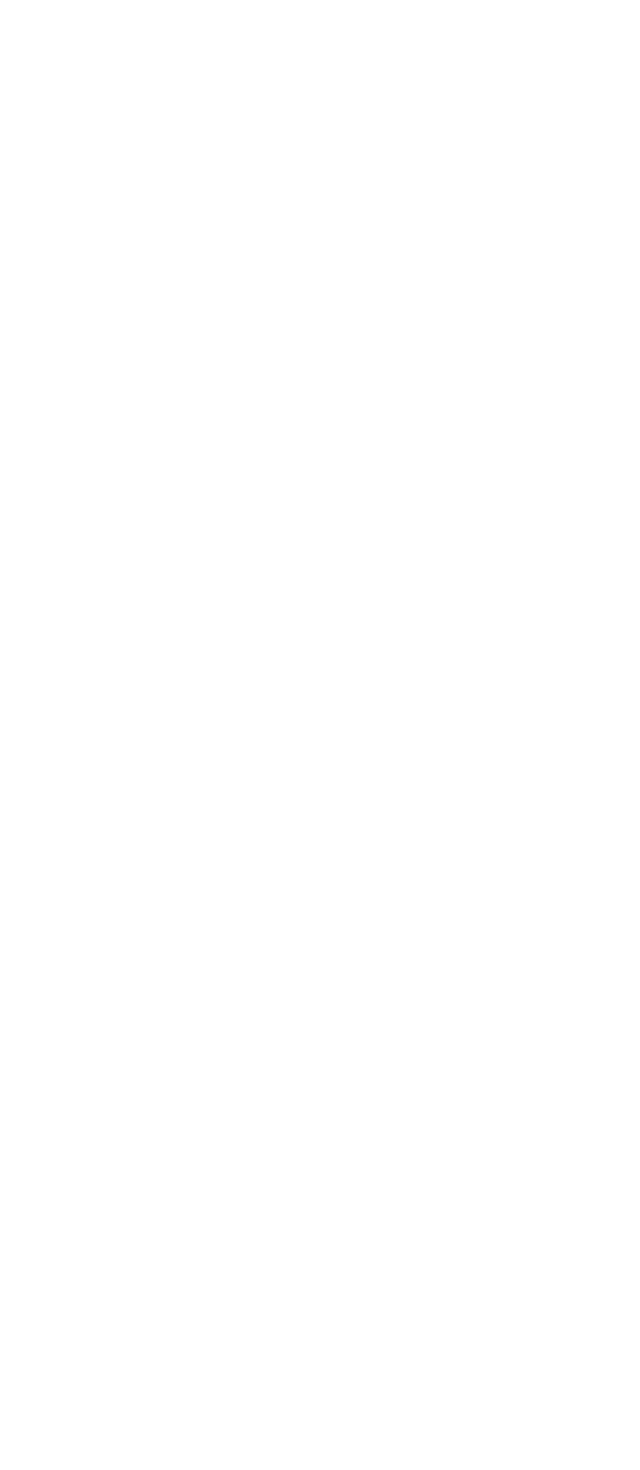
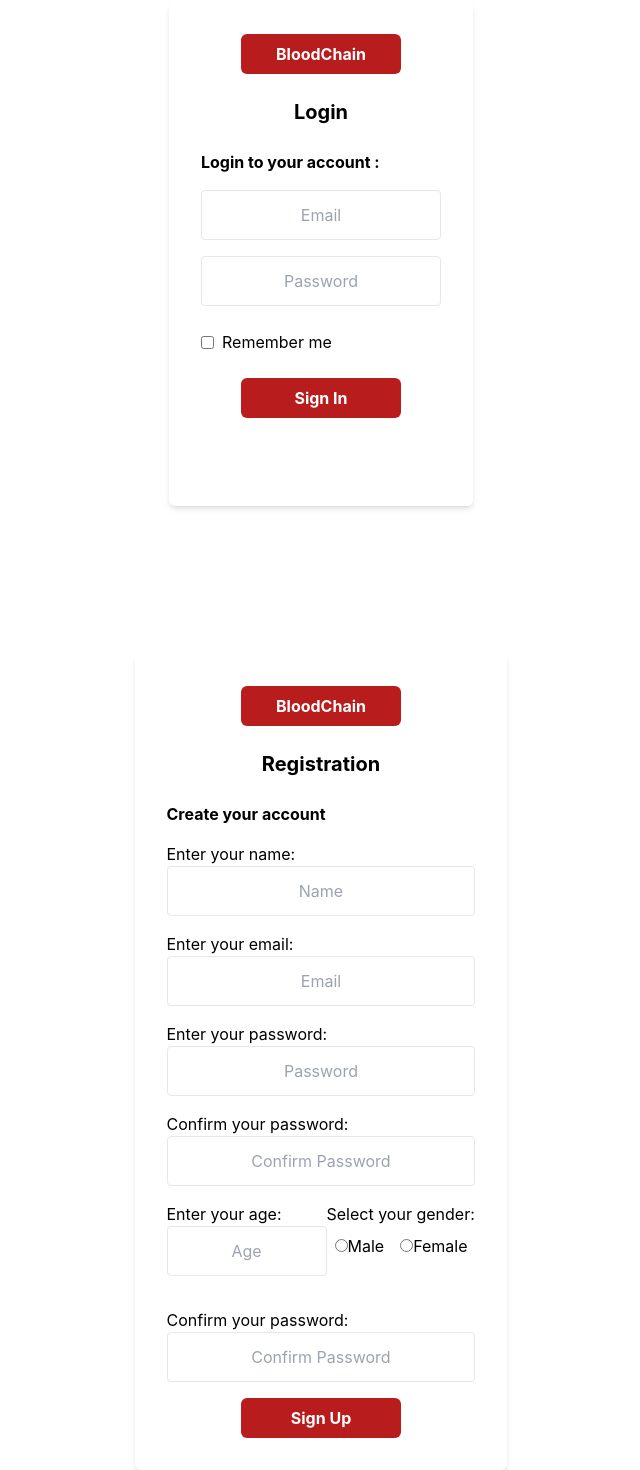
Before and after one commit to thisha-me/blood-chain-frontend, a React (Create React App) app: page / in a window 1280 px wide. Shown: the part 946-2416 px from the top of the page, without its empty margins (319-959 px from the left). Before the commit the page ends 800 px from the top, so only its background shows below. Built offline with nearby package versions, Linux system fonts and the light colour scheme.

Commit message:
Login and registration form
Login page completed. Registration form is in the final stage.

```diff
--- /dev/null
+++ b/src/Pages/Login.js
@@ -0,0 +1,78 @@
+import React, { useState } from "react";
+
+const Login = () => {
+  // State variables to manage the email input value and its validity
+  const [email, setEmail] = useState("");
+  const [isEmailValid, setIsEmailValid] = useState(true);
+
+  // Function to handle changes in the email input
+  const handleEmailChange = (e) => {
+    // Get the entered email from the input
+    const enteredEmail = e.target.value;
+    // Update the email state
+    setEmail(enteredEmail);
+
+    //this checks the email for @ sign
+    setIsEmailValid(enteredEmail.includes("@"));
+  };
+
+  return (
+    <div className="min-h-screen flex flex-col items-center justify-center">
+      <div className="p-8 bg-white rounded-md shadow-md">
+        <h1 className="text-center text-4xl font-bold mb-4 p-2 bg-red-700 text-white rounded-md w-40 mx-auto">
+          BloodChain
+        </h1>
+        <p className="text-center text-xl font-bold mb-4 p-2 text-gray-800">
+          Login
+        </p>
+        <p className="text-left text-lg text-gray-600 mb-4 font-bold">
+          Login to your account :
+        </p>
+
+
+        <form className="flex flex-col">
+          {/* email input */}
+          <input
+            className={`border mb-4 text-center bg-white hover:bg-gray-700 text-black py-3 rounded w-60 text-1xl ${
+              !isEmailValid && "border-red-500"
+            }`}
+            type="text"
+            name="email"
+            placeholder="Email"
+            value={email}
+            onChange={handleEmailChange}
+          />
+
+          {/* display error message for invalid inputs */}
+          {!isEmailValid && (
+            <p className="text-left  mb-4">
+              Invalid email address
+            </p>
+          )}
+
+          {/* password input */}
+          <input
+            className="border mb-4 text-center bg-white hover:bg-gray-700 text-black py-3 rounded w-60 text-1xl"
+            type="password"
+            name="password"
+            placeholder="Password"/>
+
+          <div className="flex items-center mb-4">
+            <input type="checkbox" id="rememberMe" className="mr-2" />
+            <label htmlFor="rememberMe" className="text-sm text-gray-600 p-2">
+              Remember me
+            </label>
+          </div>
+
+          <a
+            href="/signin"
+            className="text-center text-4xl font-bold mb-14 p-2 bg-red-700 text-white rounded-md w-40 mx-auto">
+            Sign In
+          </a>
+        </form>
+      </div>
+    </div>
+  );
+};
+
+export default Login;
--- a/src/Pages/LoginForm.js
+++ b/src/Pages/LoginForm.js
@@ -9,6 +9,8 @@ const LoginForm = () => {
           BloodChain
         </h1>
         <div className="flex flex-col space-y-4 items-center">
+
+        {/* Login and registration buttons */}
           <a
             href="/register"
             className="bg-white hover:bg-red-700 text-black font-bold py-3 rounded w-60 mb-4 text-center  text-2xl shadow-md">
--- /dev/null
+++ b/src/Pages/Registration.js
@@ -0,0 +1,111 @@
+import React from "react";
+
+const Registration = () => {
+  return (
+    <div className="min-h-screen flex flex-col items-center justify-center">
+      <div className="p-8 bg-white rounded-md shadow-md">
+        <h1 className="text-center text-4xl font-bold mb-4 p-2 bg-red-700 text-white rounded-md w-40 mx-auto">
+          BloodChain
+        </h1>
+        <p className="text-center text-xl font-bold mb-4 p-2 text-gray-800">
+          Registration
+        </p>
+        <p className="text-left text-lg text-gray-600 mb-4 font-bold">
+          Create your account
+        </p>
+
+        <form className="flex flex-col">
+          <label className="text-left mb-2" htmlFor="name">
+            Enter your name:
+          </label>
+          <input
+            className="border mb-4 text-center bg-white hover:bg-gray-700 text-black py-3 rounded w-80 text-1xl"
+            type="text"
+            name="name"
+            id="name"
+            placeholder="Name"/>
+
+          <label className="text-left mb-2" htmlFor="email">
+            Enter your email:
+          </label>
+          <input
+            className="border mb-4 text-center bg-white hover:bg-gray-700 text-black py-3 rounded w-80 text-1xl"
+            type="text"
+            name="email"
+            id="email"
+            placeholder="Email"/>
+
+          <label className="text-left mb-2" htmlFor="password">
+            Enter your password:
+          </label>
+          <input
+            className="border mb-4 text-center bg-white hover:bg-gray-700 text-black py-3 rounded w-80 text-1xl"
+            type="password"
+            name="password"
+            id="password"
+            placeholder="Password"/>
+
+          <label className="text-left mb-2" htmlFor="confirmPassword">
+            Confirm your password:
+          </label>
+          <input
+            className="border mb-4 text-center bg-white hover:bg-gray-700 text-black py-3 rounded w-80 text-1xl"
+            type="password"
+            name="confirmPassword"
+            id="confirmPassword"
+            placeholder="Confirm Password"/>
+
+
+
+          <div className="flex justify-between mb-4">
+            <div className="flex flex-col mr-4">
+              <label className="text-left mb-2" htmlFor="age">
+                Enter your age:
+              </label>
+              <input
+                className="border mb-4 text-center bg-white hover:bg-gray-700 text-black py-3 rounded w-40 text-1xl"
+                type="text"
+                name="age"
+                id="age"
+                placeholder="Age"/>
+            </div>
+
+            <div className="flex flex-col mb-4">
+              <label className="text-left pl-4" htmlFor="gender">
+                Select your gender:
+              </label>
+              <div className="flex">
+                <label className="mr-4 p-2">
+                  <input type="radio" name="gender" value="male"/>
+                  Male
+                </label>
+                <label className="mr-4 p-2">
+                  <input type="radio" name="gender" value="female"/>
+                  Female
+                </label>
+              </div>
+            </div>
+          </div>
+
+
+          <label className="text-left mb-2" htmlFor="confirmPassword">
+            Confirm your password:
+          </label>
+          <input
+            className="border mb-4 text-center bg-white hover:bg-gray-700 text-black py-3 rounded w-80 text-1xl"
+            type="password"
+            name="confirmPassword"
+            id="confirmPassword"
+            placeholder="Confirm Password"/>
+
+
+          <a href="/signup" className="text-center text-4xl font-bold mb-2 p-2 bg-red-700 text-white rounded-md w-40 mx-auto">
+            Sign Up
+          </a>
+        </form>
+      </div>
+    </div>
+  );
+}
+
+export default Registration;
--- a/src/index.js
+++ b/src/index.js
@@ -3,11 +3,15 @@ import ReactDOM from 'react-dom/client';
 import './index.css';
 import './output.css';
 import LoginForm from './Pages/LoginForm';
+import Login from './Pages/Login';
+import Registration from './Pages/Registration';
 
 const root = ReactDOM.createRoot(document.getElementById('root'));
 root.render(
   <React.StrictMode>
     <LoginForm/>
+    <Login/>
+    <Registration/>
   </React.StrictMode>
 );
 
```
